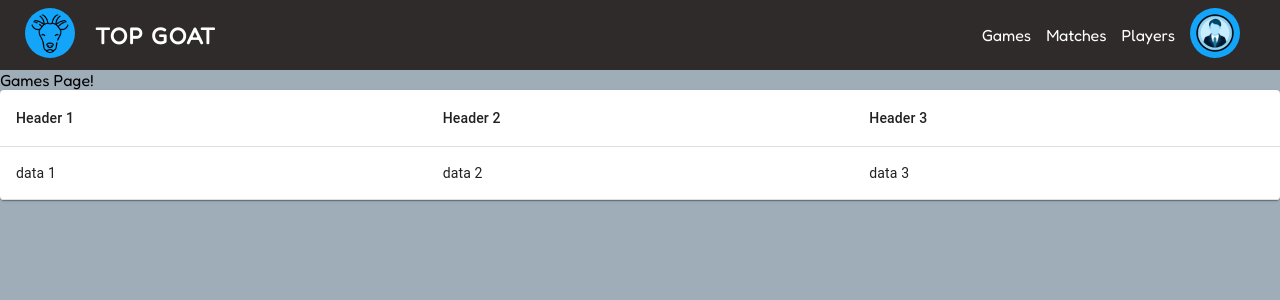
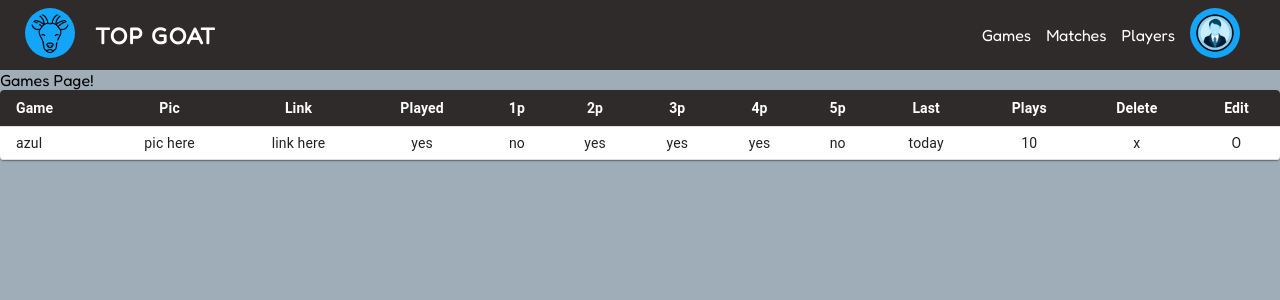
Before and after one commit to krismackdev/top-goat, a React (Create React App) app: page / in a window 1280 px wide. Shown: the top 300 px of the page. Built offline with nearby package versions, Linux system fonts and the light colour scheme; no server answers; the database is empty.

Commit message:
added mui table styling & structure

```diff
--- a/src/pages/GamesPage/GamesPage.tsx
+++ b/src/pages/GamesPage/GamesPage.tsx
@@ -12,6 +12,8 @@ import {
   TableHead,
   TableRow,
 } from '@mui/material'
+import { tableCellClasses } from '@mui/material/TableCell'
+import { styled } from '@mui/system'
 
 type PlayerSuitability = 'yes' | 'no' | 'ok'
 
@@ -26,6 +28,14 @@ interface GamesState {
     five: PlayerSuitability
   }
 }
+
+const StyledTableCell = styled(TableCell)({
+  [`&.${tableCellClasses.head}`]: {
+    backgroundColor: 'rgb(48, 43, 43)',
+    color: 'white',
+    fontWeight: 'bold',
+  },
+})
 
 const GamesPage: React.FC = () => {
   const [games, setGames] = useState<GamesState[]>([])
@@ -58,20 +68,39 @@ const GamesPage: React.FC = () => {
     <div className="games-page-container">
       <p>Games Page!</p>
       <TableContainer component={Paper}>
-        <Table>
+        <Table size="small">
           <TableHead>
             <TableRow>
-              <TableCell>Header 1</TableCell>
-              <TableCell>Header 2</TableCell>
-              <TableCell>Header 3</TableCell>
+              <StyledTableCell>Game</StyledTableCell>
+              <StyledTableCell align="center">Pic</StyledTableCell>
+              <StyledTableCell align="center">Link</StyledTableCell>
+              <StyledTableCell align="center">Played</StyledTableCell>
+              <StyledTableCell align="center">1p</StyledTableCell>
+              <StyledTableCell align="center">2p</StyledTableCell>
+              <StyledTableCell align="center">3p</StyledTableCell>
+              <StyledTableCell align="center">4p</StyledTableCell>
+              <StyledTableCell align="center">5p</StyledTableCell>
+              <StyledTableCell align="center">Last</StyledTableCell>
+              <StyledTableCell align="center">Plays</StyledTableCell>
+              <StyledTableCell align="center">Delete</StyledTableCell>
+              <StyledTableCell align="center">Edit</StyledTableCell>
             </TableRow>
           </TableHead>
-
           <TableBody>
             <TableRow>
-              <TableCell>data 1</TableCell>
-              <TableCell>data 2</TableCell>
-              <TableCell>data 3</TableCell>
+              <TableCell>azul</TableCell>
+              <TableCell align="center">pic here</TableCell>
+              <TableCell align="center">link here</TableCell>
+              <TableCell align="center">yes</TableCell>
+              <TableCell align="center">no</TableCell>
+              <TableCell align="center">yes</TableCell>
+              <TableCell align="center">yes</TableCell>
+              <TableCell align="center">yes</TableCell>
+              <TableCell align="center">no</TableCell>
+              <TableCell align="center">today</TableCell>
+              <TableCell align="center">10</TableCell>
+              <TableCell align="center">x</TableCell>
+              <TableCell align="center">O</TableCell>
             </TableRow>
           </TableBody>
         </Table>
```
